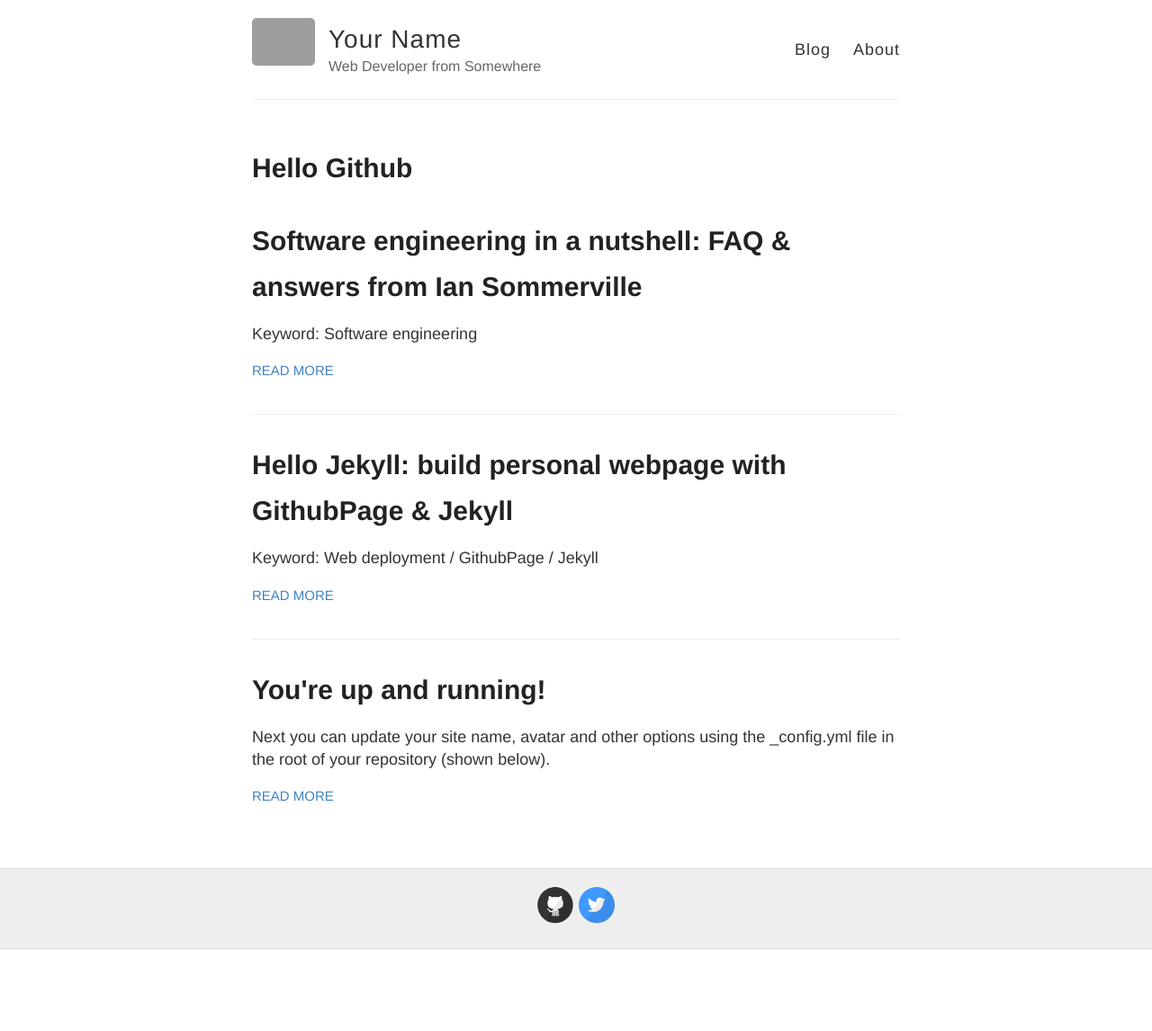
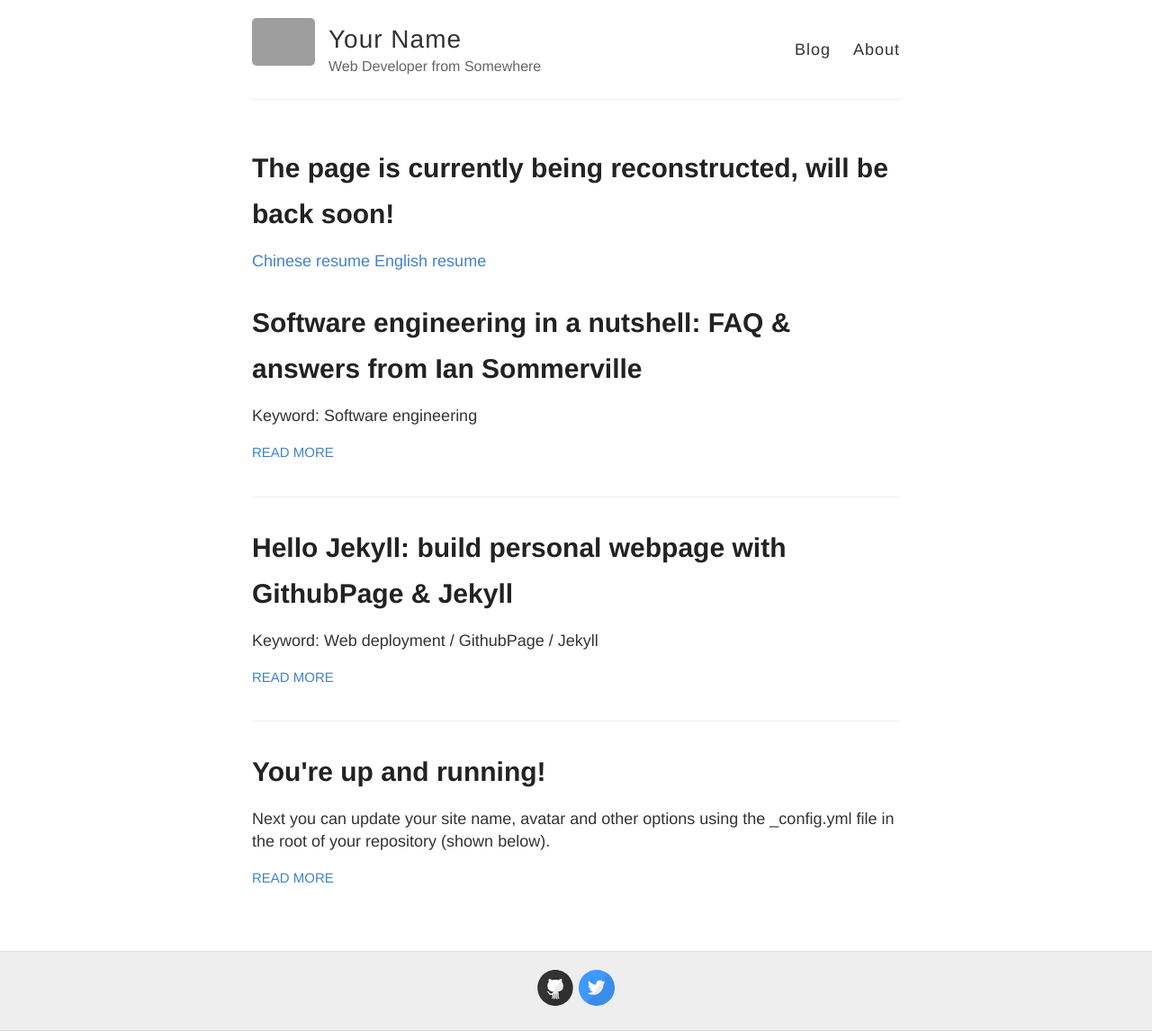
Before and after one commit to El15ande/El15ande.github.io, a Jekyll site: the page built from index.html, in a window 1280 px wide. Shown: the whole page at 90% size. Built offline with Jekyll 4.4.1, drawn with Linux system fonts in a browser that asks for light colours; before the commit the page ends 1055 px from its top, so only the background shows below that; grey boxes are pictures that could not be loaded.

Commit message:
6/20-1.1: temporal page comment

```diff
--- a/index.html
+++ b/index.html
@@ -2,7 +2,9 @@
 layout: default
 ---
 <div>
-  <h1>Hello Github</h1>
+  <h1>The page is currently being reconstructed, will be back soon!</h1>
+  <a href="./_document/Cn_Resume.pdf">Chinese resume</a>
+  <a href="./_document/En_Resume_CompSci.pdf">English resume</a>
 </div>
 
 <div class="posts">
```
Also changed, not shown: README.md.
